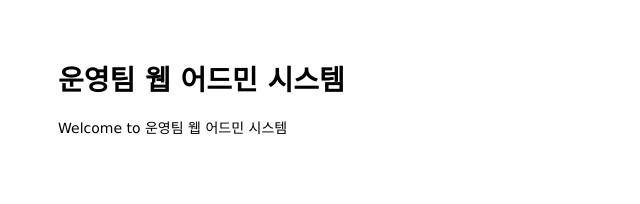
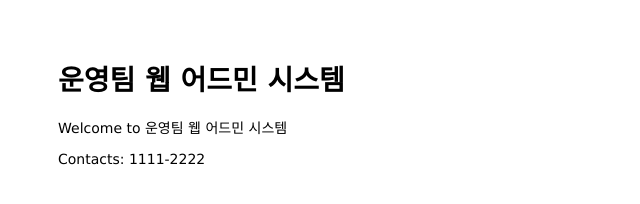
Before and after one commit to leeseewoo/mastering-git-github, a plain HTML site: page public/index.html in a window 1280 px wide. Shown: the whole page, without its empty margins (0-640 px from the left). Drawn offline with Linux system fonts and the light colour scheme.

Commit message:
Add hotline to main page

```diff
--- a/public/index.html
+++ b/public/index.html
@@ -10,4 +10,8 @@
   <p>Welcome to 운영팀 웹 어드민 시스템</p>
 </body>
 
+
+<footer>
+  <p>Contacts: 1111-2222</p>
+</footer>
 </html>
```
